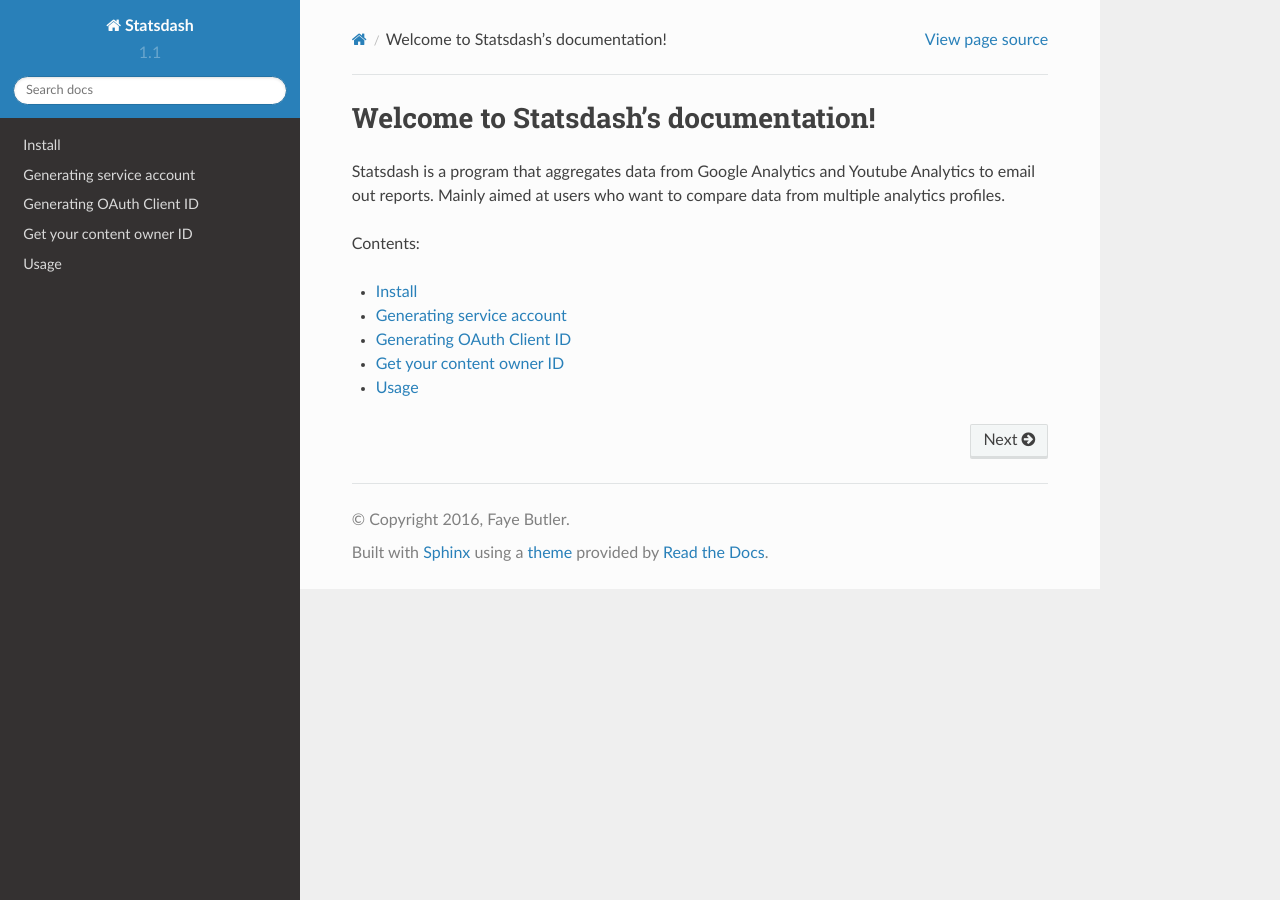
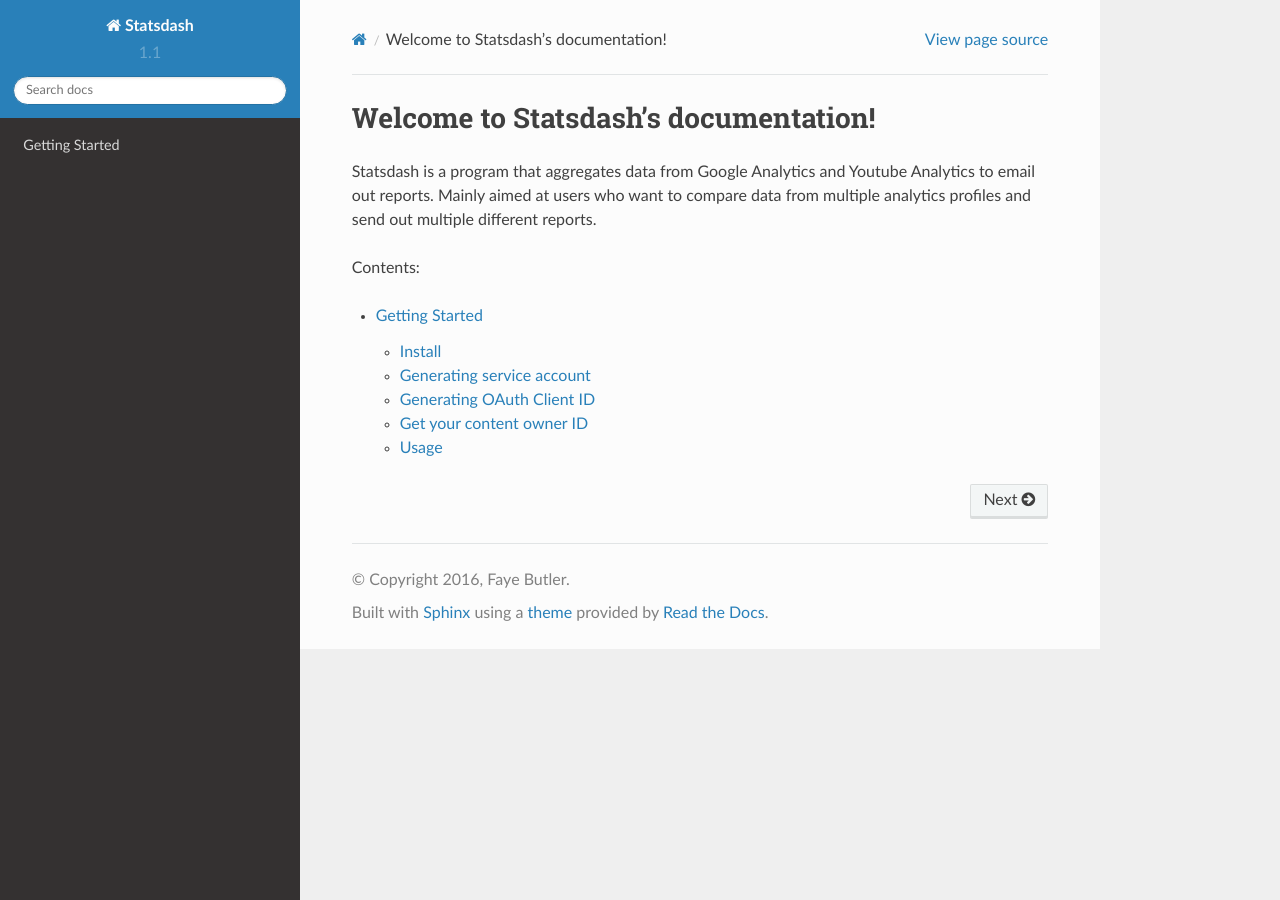
Before and after one commit to gamernetwork/gastatsdash, a Sphinx documentation site: the page built from docs/index.rst, in a window 1280 px wide. Built offline with Sphinx 7.4.7 and the Read the Docs theme 2.0.0, drawn with Linux system fonts in a browser that asks for light colours.

```diff
--- a/docs/getting_started.rst
+++ b/docs/getting_started.rst
@@ -1,3 +1,8 @@
+Getting Started
+==============
+
+A quick way to set up Statsdash.
+
 Install
 -------
 
--- a/docs/index.rst
+++ b/docs/index.rst
@@ -7,7 +7,7 @@ Welcome to Statsdash's documentation!
 =====================================
 
 Statsdash is a program that aggregates data from Google Analytics and Youtube Analytics to email out reports.
-Mainly aimed at users who want to compare data from multiple analytics profiles.
+Mainly aimed at users who want to compare data from multiple analytics profiles and send out multiple different reports.
 
 
 Contents:
```
Also changed, not shown: docs/reports.rst (added, +36 -0 lines).
